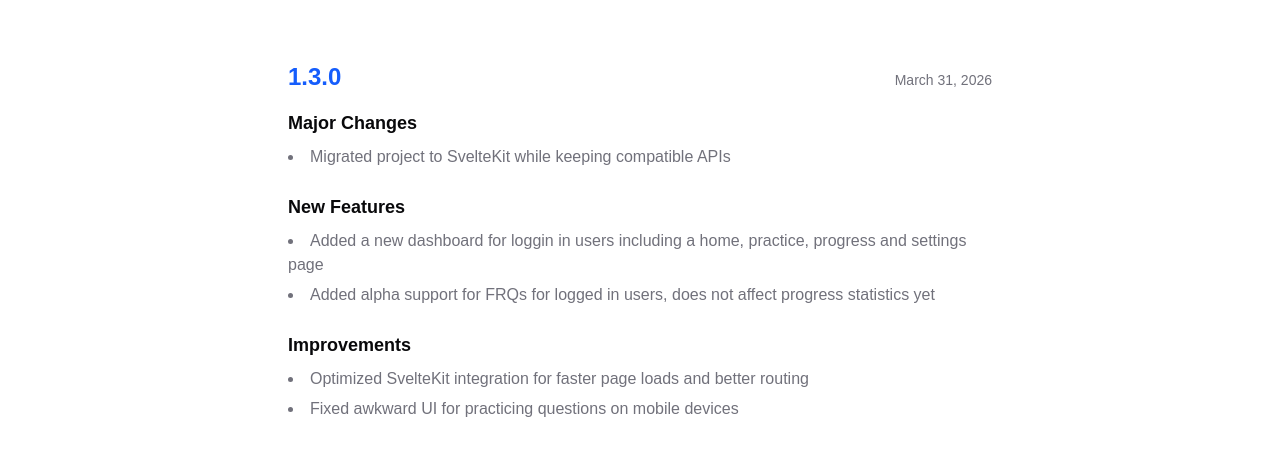
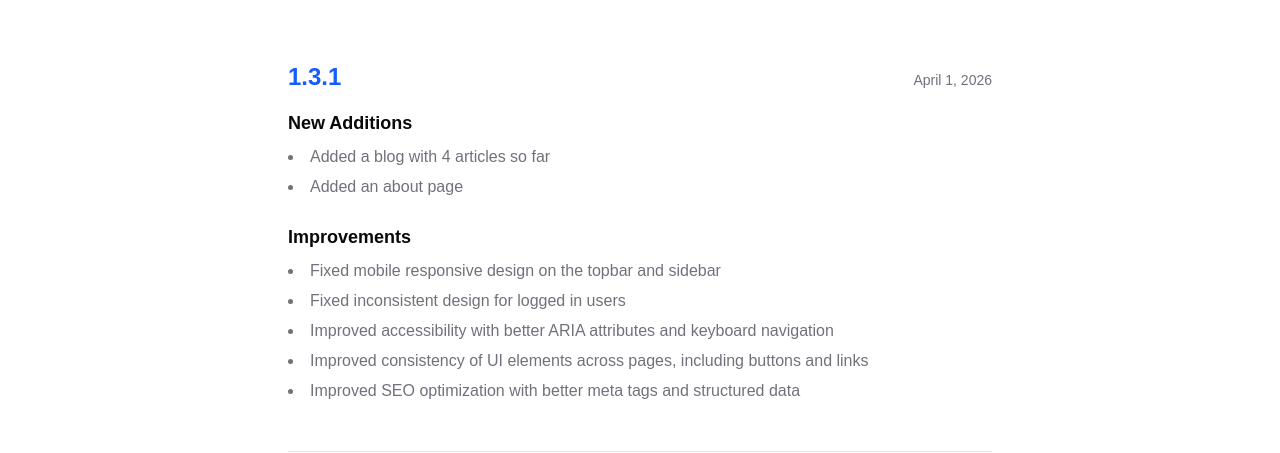
Before and after one commit to 5cisummai/freeappractice, a SvelteKit app: page /changelog in a window 1280 px wide. Shown: the part 216-669 px from the top of the page. Built offline with nearby package versions, Linux system fonts and the light colour scheme.

Commit message:
changelog updated to 1.3.1

```diff
--- a/src/routes/changelog/+page.svelte
+++ b/src/routes/changelog/+page.svelte
@@ -4,6 +4,29 @@
 	import { resolve } from '$app/paths';
 
 	const changelog = [
+		{
+			version: '1.3.1',
+			date: 'April 1, 2026',
+			sections: [
+				{
+					title: 'New Additions',
+					items: [
+						'Added a blog with 4 articles so far',
+						'Added an about page'
+					]
+				},
+				{
+					title: 'Improvements',
+					items: [
+						'Fixed mobile responsive design on the topbar and sidebar',
+						'Fixed inconsistent design for logged in users',
+						'Improved accessibility with better ARIA attributes and keyboard navigation',
+						'Improved consistency of UI elements across pages, including buttons and links',
+						'Improved SEO optimization with better meta tags and structured data'
+					]
+				}
+			]
+		},
 		{
 			version: '1.3.0',
 			date: 'March 31, 2026',
```
